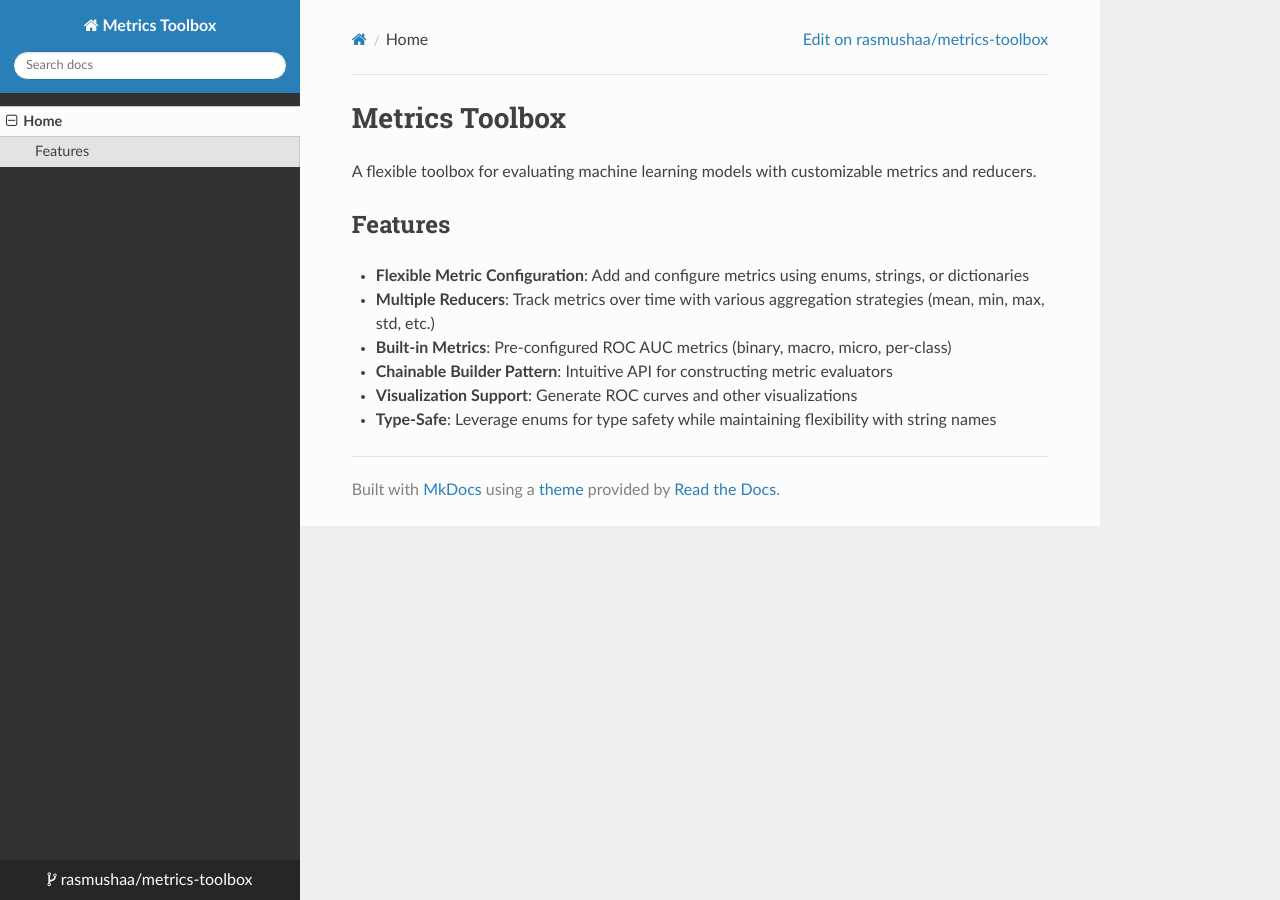
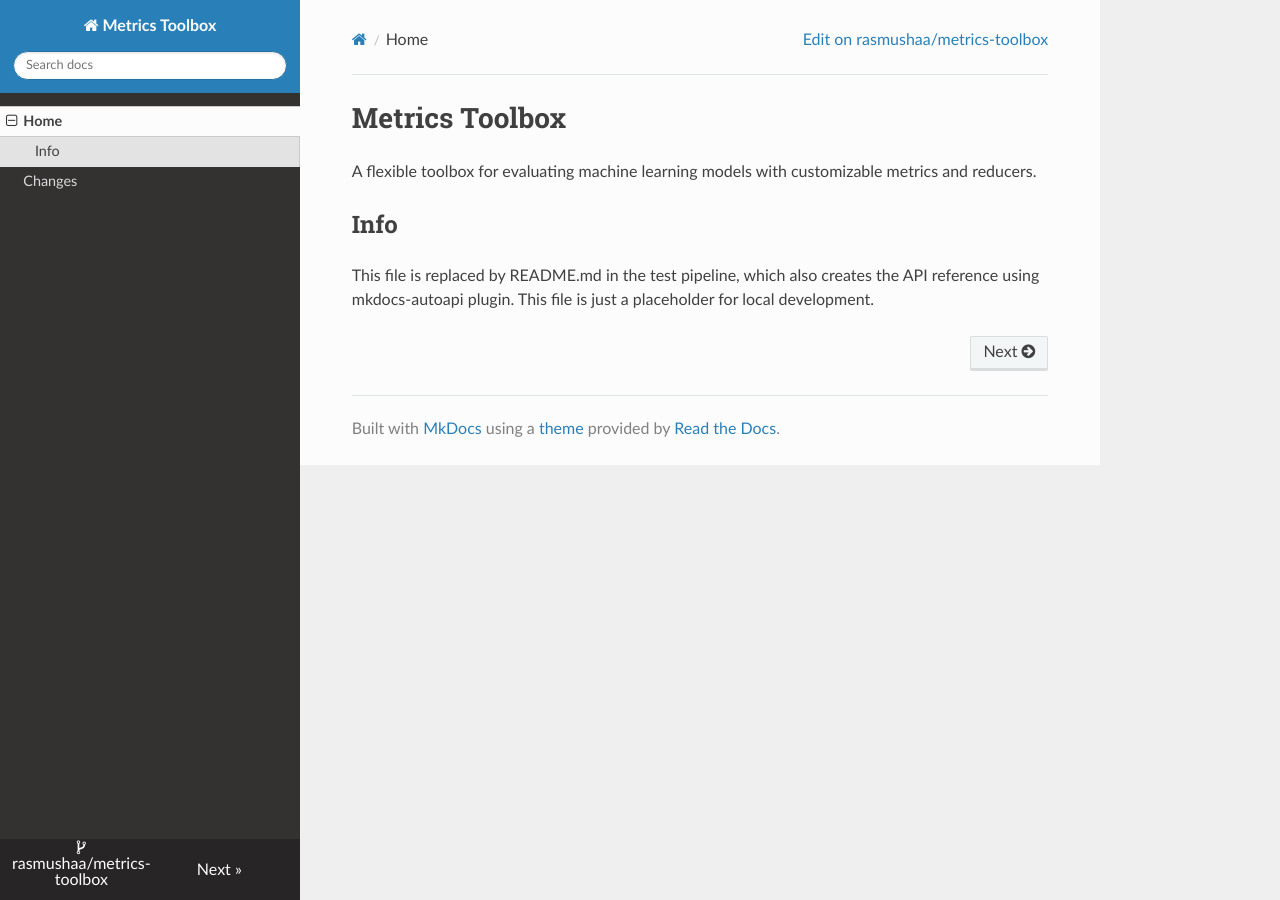
Before and after one commit to rasmushaa/metrics-toolbox, an MkDocs documentation site: the page built from docs/index.md, in a window 1280 px wide. Built offline with MkDocs 1.6.1, drawn with Linux system fonts in a browser that asks for light colours; nearby versions of some CDN libraries.

Commit message:
Add change log, and readme to mkdocs in pipeline

```diff
--- a/docs/index.md
+++ b/docs/index.md
@@ -2,11 +2,7 @@
 
 A flexible toolbox for evaluating machine learning models with customizable metrics and reducers.
 
-## Features
-
-- **Flexible Metric Configuration**: Add and configure metrics using enums, strings, or dictionaries
-- **Multiple Reducers**: Track metrics over time with various aggregation strategies (mean, min, max, std, etc.)
-- **Built-in Metrics**: Pre-configured ROC AUC metrics (binary, macro, micro, per-class)
-- **Chainable Builder Pattern**: Intuitive API for constructing metric evaluators
-- **Visualization Support**: Generate ROC curves and other visualizations
-- **Type-Safe**: Leverage enums for type safety while maintaining flexibility with string names
+## Info
+This file is replaced by README.md in the test pipeline,
+which also creates the API reference using mkdocs-autoapi plugin.
+This file is just a placeholder for local development.
--- a/mkdocs.yml
+++ b/mkdocs.yml
@@ -18,8 +18,10 @@ plugins:
   - mkdocs-autoapi:
       autoapi_dir: ./metrics_toolbox
 
+# These files are copied in test-pipeline
 nav:
   - Home: index.md
+  - Changes: changes.md
 
 markdown_extensions:
   - admonition
```
Also changed, not shown: docs/changes.md (added, +12 -0 lines), 1 other file.
